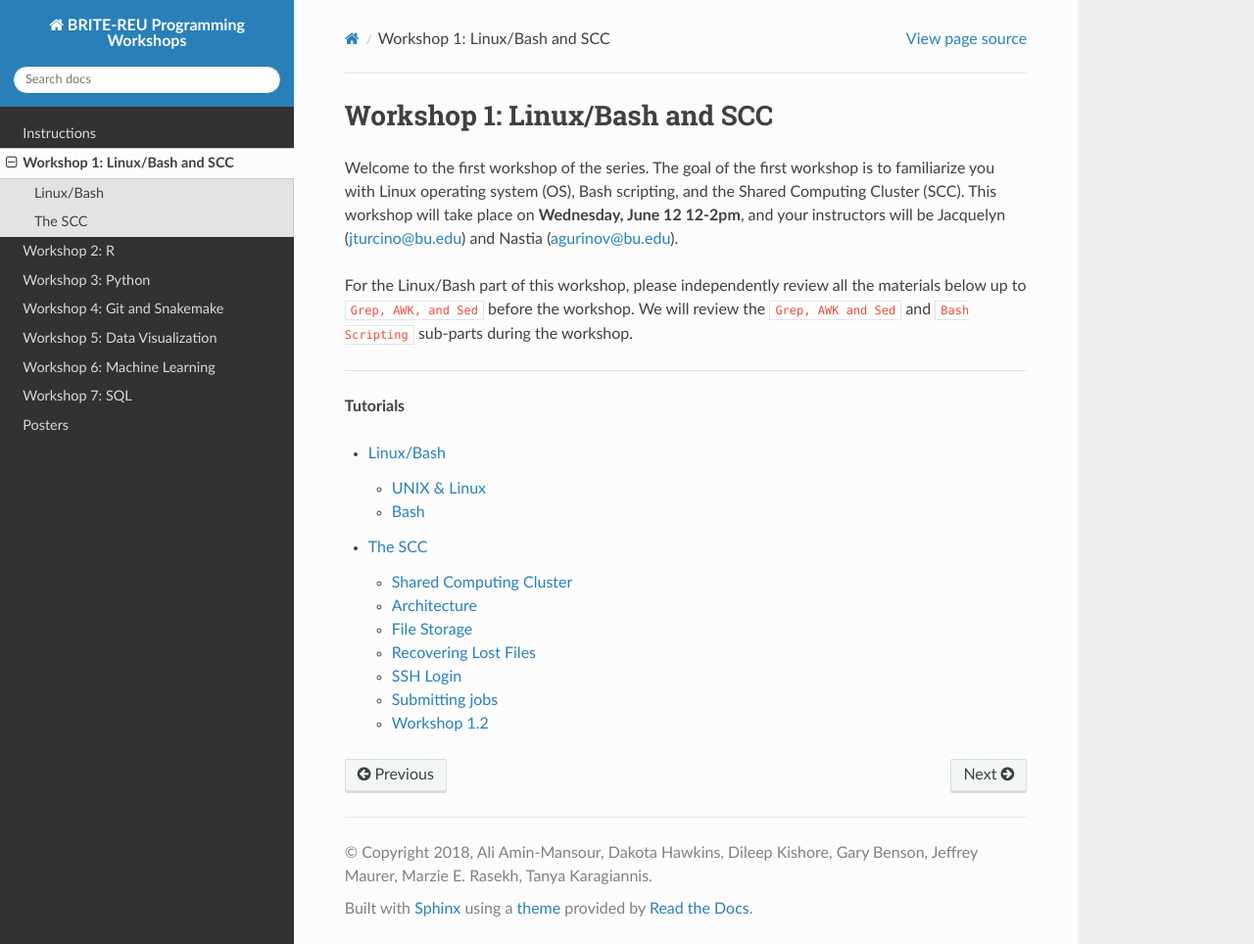
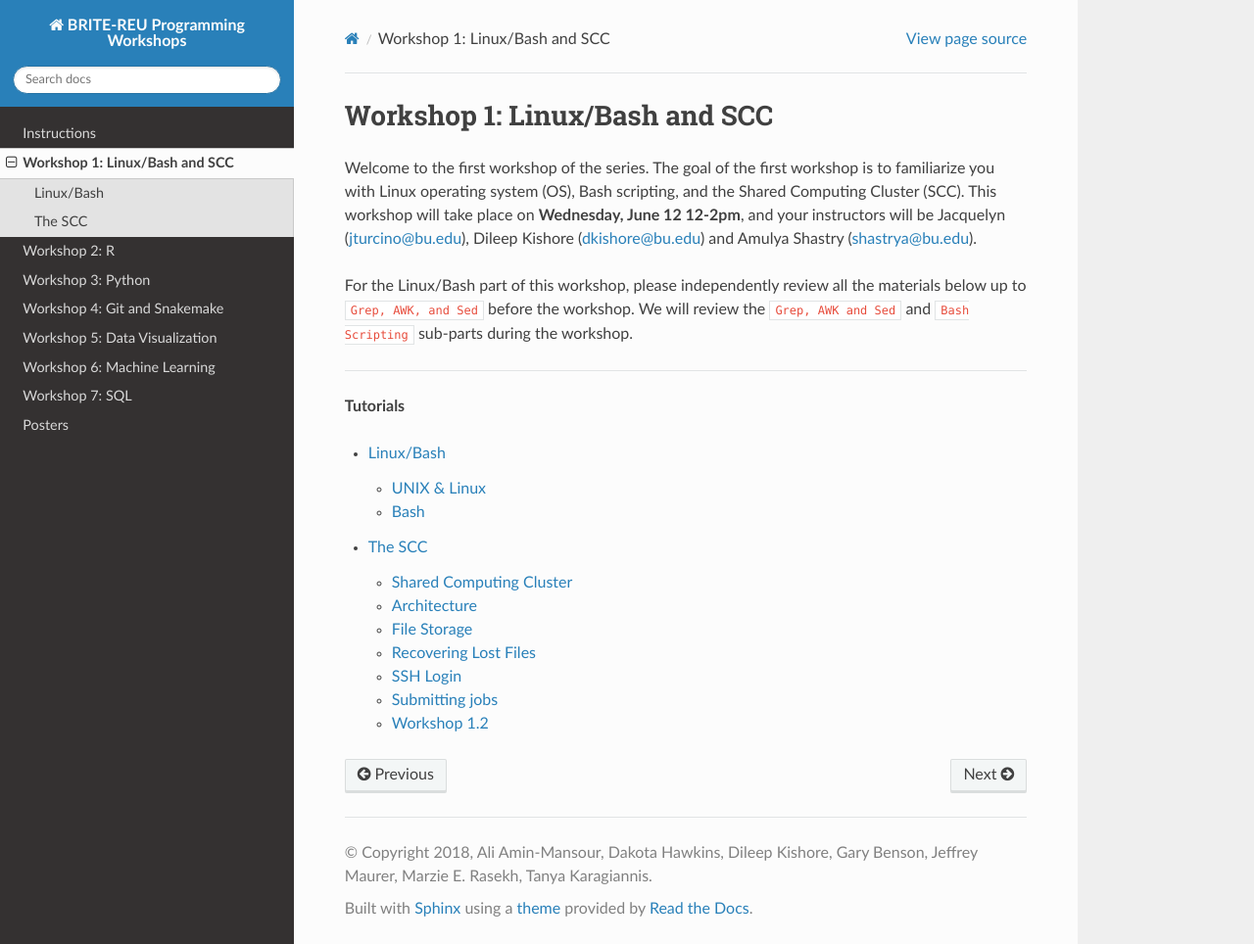
Before and after one commit to BRITE-REU/programming-workshops, a Sphinx documentation site: the page built from source/workshops/01_linux_bash_scc/index.rst, in a window 1280 px wide and 964 px high. Shown: the whole window at 98% size. Built offline with Sphinx 7.4.7 and the Read the Docs theme 2.0.0, drawn with Linux system fonts in a browser that asks for light colours.

Commit message:
Update index.rst
Updated instructors name for 2022

```diff
--- a/source/workshops/01_linux_bash_scc/index.rst
+++ b/source/workshops/01_linux_bash_scc/index.rst
@@ -5,7 +5,7 @@
 ===========================
 
 Welcome to the first workshop of the series. The goal of the first workshop is to
-familiarize you with Linux operating system (OS), Bash scripting, and the Shared Computing Cluster (SCC). This workshop will take place on **Wednesday, June 12 12-2pm**, and your instructors will be Jacquelyn (jturcino@bu.edu) and Nastia (agurinov@bu.edu).
+familiarize you with Linux operating system (OS), Bash scripting, and the Shared Computing Cluster (SCC). This workshop will take place on **Wednesday, June 12 12-2pm**, and your instructors will be Jacquelyn (jturcino@bu.edu), Dileep Kishore (dkishore@bu.edu) and Amulya Shastry (shastrya@bu.edu).
 
 For the Linux/Bash part of this workshop, please independently review all the materials below up to ``Grep, AWK, and Sed`` before the workshop. We will review the ``Grep, AWK and Sed`` and ``Bash Scripting`` sub-parts during the workshop.
 
```
